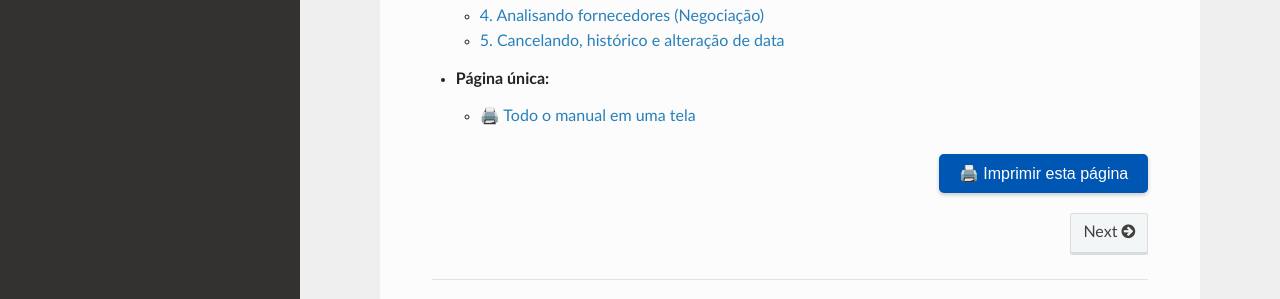
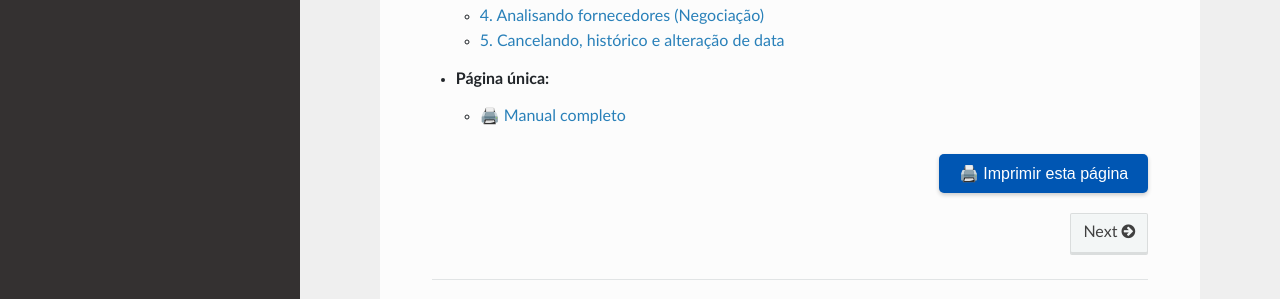
Before and after one commit to emilix10-bit/convocacao-de-remanescentes-governo, an MkDocs documentation site: the page built from docs/index.md, in a window 1280 px wide and 1027 px high. Shown: the part 672-971 px from the top of the window. Built offline with MkDocs 1.6.1, drawn with Linux system fonts in a browser that asks for light colours; nearby versions of some CDN libraries.

Commit message:
Fix wording for manual complete link

```diff
--- a/docs/index.md
+++ b/docs/index.md
@@ -29,7 +29,7 @@ Você pode acessar as etapas específicas que quer consultar ou ver o manual com
     * [5. Cancelando, histórico e alteração de data](05-cancelando-historico-data.md)
 
 * **Página única:**
-    * [🖨️ Todo o manual em uma tela](manual-completo.md)
+    * [🖨️ Manual completo](manual-completo.md)
 
 <div style="text-align: right; margin: 20px 0;">
   <button onclick="window.print()" style="background-color: #0056b3; color: white; padding: 10px 20px; border: none; border-radius: 5px; font-size: 16px; cursor: pointer; box-shadow: 0 2px 4px rgba(0,0,0,0.2);">
```
